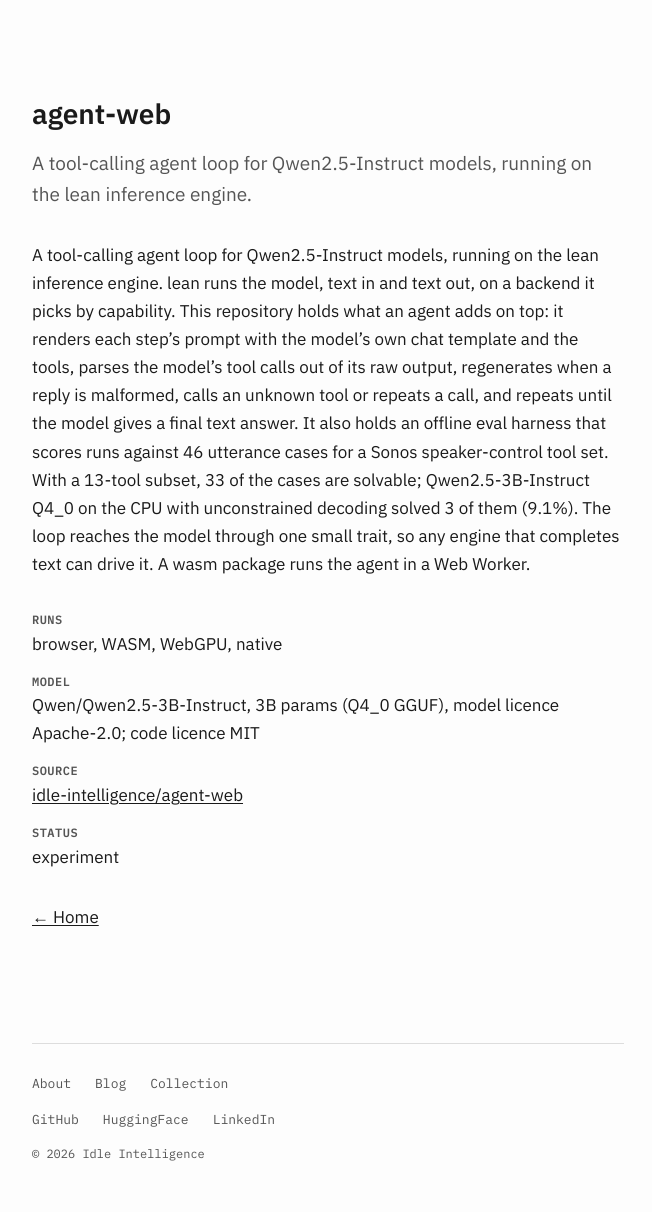
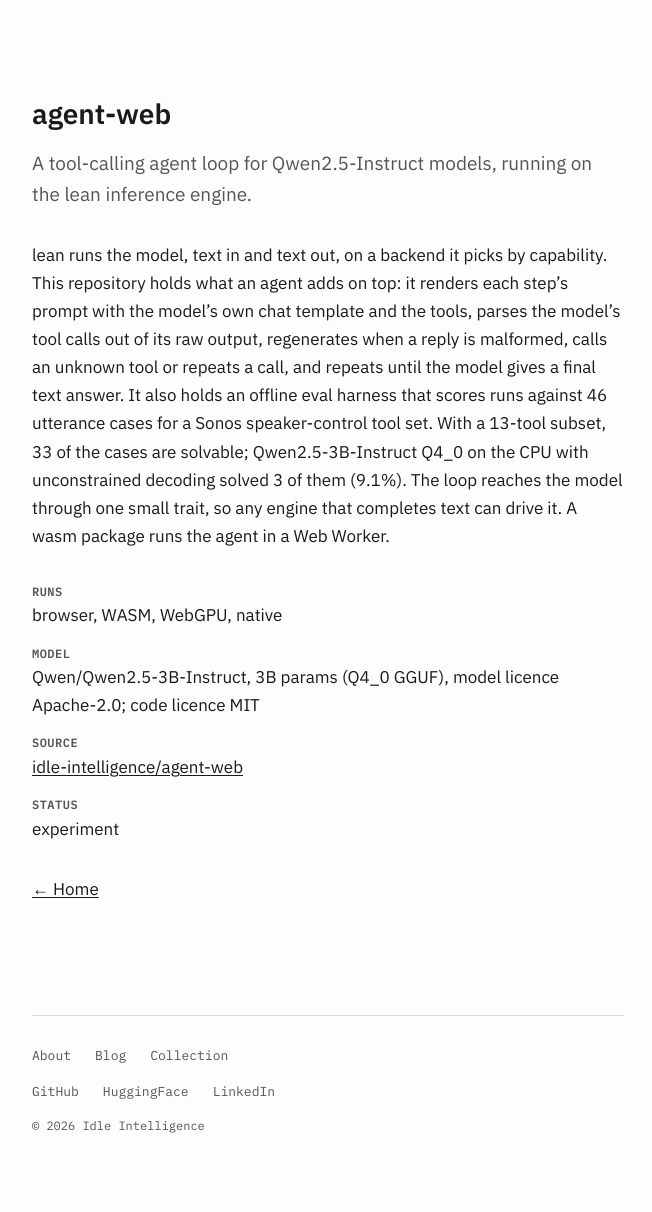
Before and after one commit to idle-intelligence/site, a Jekyll site: the page built from _collection/agent-web.md, in a window 1280 px wide. Shown: the whole page, without its empty margins (312-964 px from the left). Built offline with Jekyll 4.4.1, drawn with Linux system fonts in a browser that asks for light colours; after the commit the page ends 1184 px from its top, so only the background shows below that.

Commit message:
Collection: drop 'in one list' from the subtitle; agent-web blurb no longer repeats its summary

```diff
--- a/_collection/agent-web.md
+++ b/_collection/agent-web.md
@@ -17,8 +17,7 @@ model_size: 3B params (Q4_0 GGUF)
 license: "model licence Apache-2.0; code licence MIT"
 status: experiment
 blurb: >-
-  A tool-calling agent loop for Qwen2.5-Instruct models, running on the lean
-  inference engine. lean runs the model, text in and text out, on a backend it
+  lean runs the model, text in and text out, on a backend it
   picks by capability. This repository holds what an agent adds on top: it
   renders each step's prompt with the model's own chat template and the tools,
   parses the model's tool calls out of its raw output, regenerates when a reply
```
Also changed, not shown: collection/index.md (+1 -1 lines).
